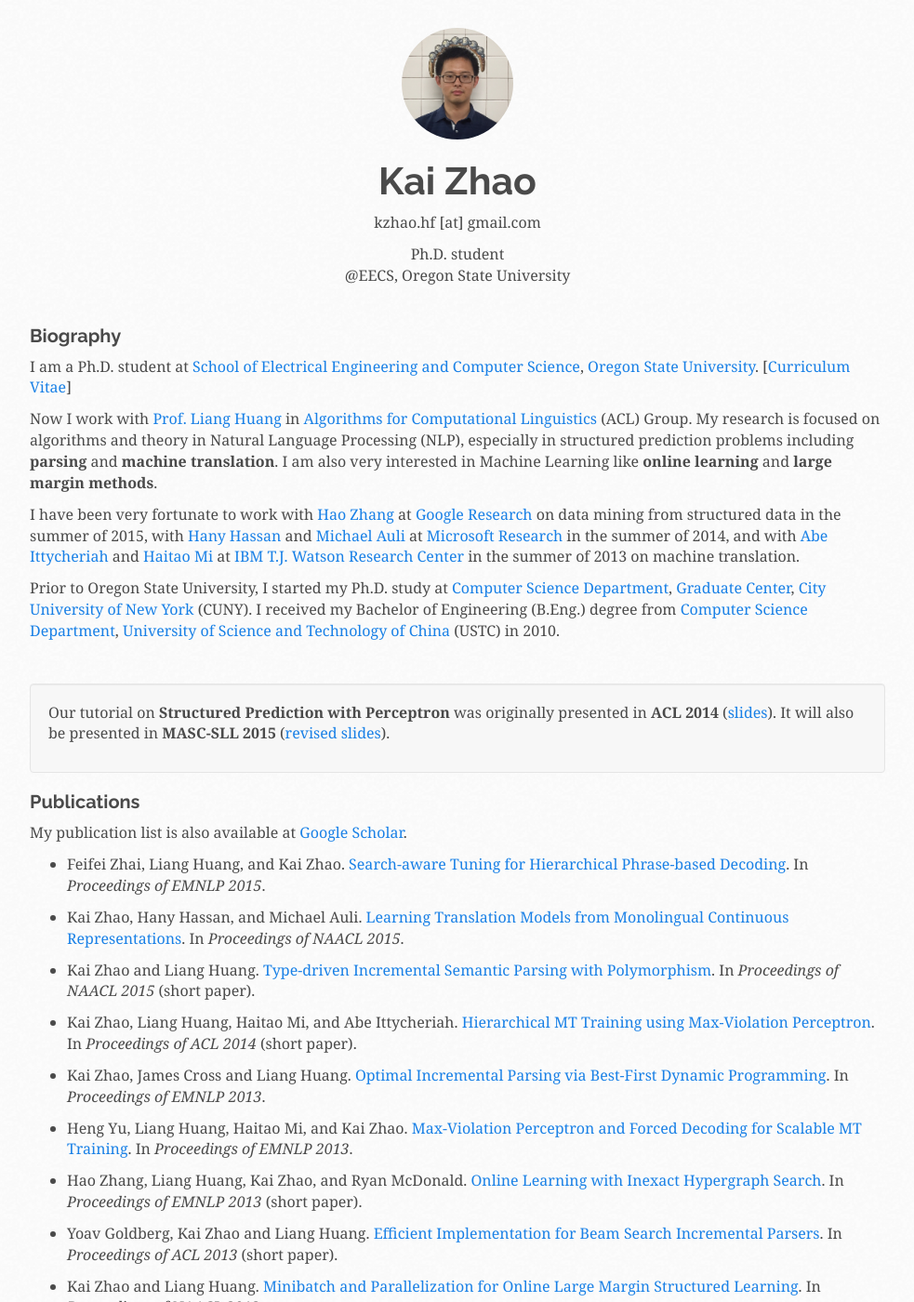
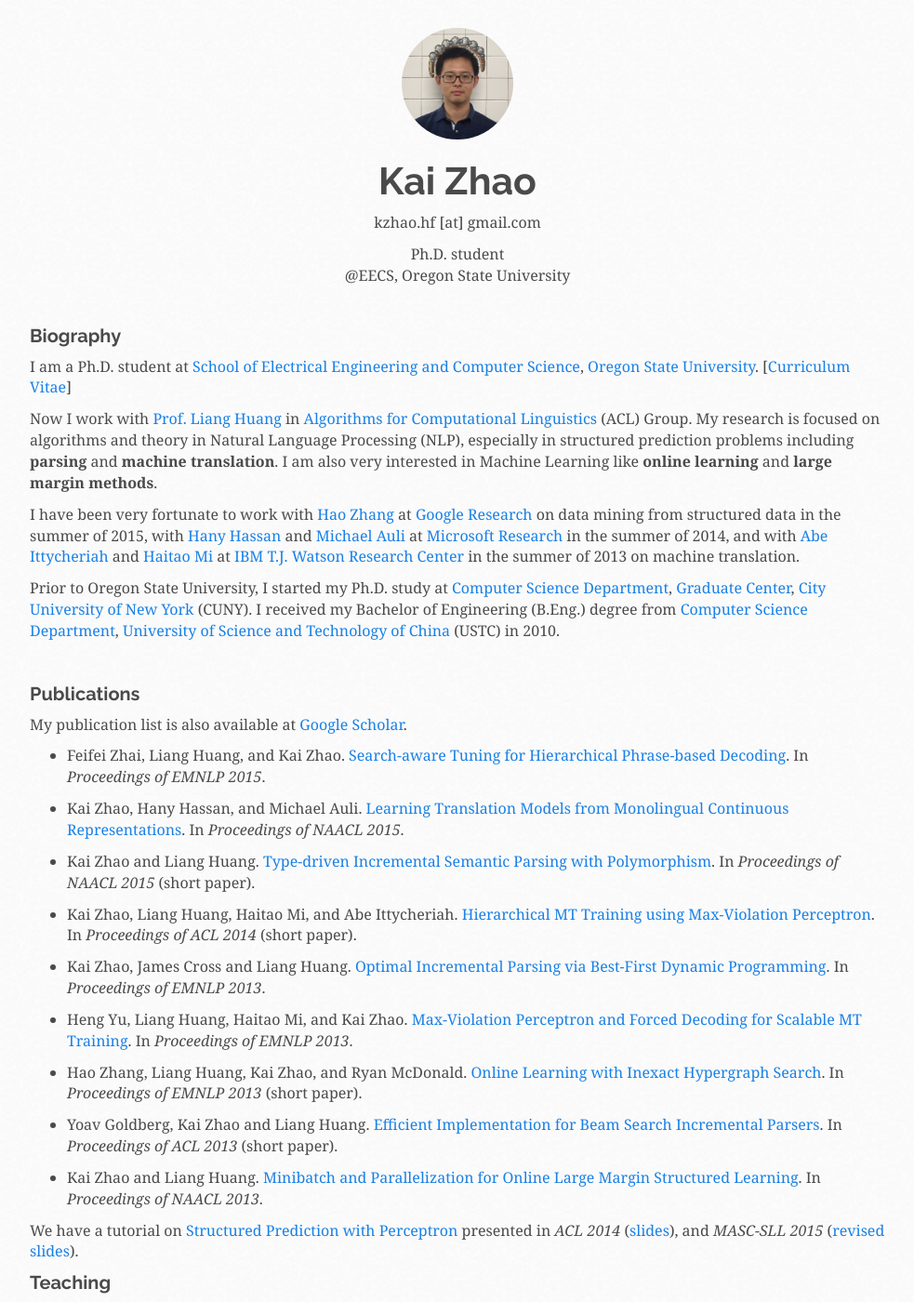
Before and after one commit to kaayy/kaayy.github.io, a Jekyll site: the page built from index.md, in a window 1280 px wide and 1400 px high. Shown: the whole window at 93% size, without its empty margins (148-1131 px from the left). Built offline with Jekyll 4.4.1, drawn with Linux system fonts in a browser that asks for light colours.

Commit message:
move tutorial

```diff
--- a/index.md
+++ b/index.md
@@ -14,11 +14,6 @@ I have been very fortunate to work with [Hao Zhang](http://research.google.com/p
 Prior to Oregon State University, I started my Ph.D. study at [Computer Science Department](http://cs.gc.cuny.edu/), [Graduate Center](http://www.gc.cuny.edu/), [City University of New York](http://www.cuny.edu/index.html) (CUNY). I received my Bachelor of Engineering (B.Eng.) degree from [Computer Science Department](http://cs.ustc.edu.cn/), [University of Science and Technology of China](http://www.ustc.edu.cn/) (USTC) in 2010.
 
 <br />
-
-<div class="well">
-              <p>Our tutorial on <b>Structured Prediction with Perceptron</b> was originally presented in <b>ACL 2014</b> (<a href="http://acl.cs.qc.edu/~lhuang/slides/perc-tutorial.pdf">slides</a>).
-              It will also be presented in <b>MASC-SLL 2015</b> (<a href="files/perc-tutorial-masc.pdf">revised slides</a>). </p>
-</div>
 
 
 #### Publications
@@ -43,6 +38,8 @@ My publication list is also available at [Google Scholar](http://scholar.google.
 
 * Kai Zhao and Liang Huang. [Minibatch and Parallelization for Online Large Margin Structured Learning](http://www.aclweb.org/anthology/N/N13/N13-1038.pdf). In _Proceedings of NAACL 2013_.
 
+
+We have a tutorial on [Structured Prediction with Perceptron](http://www.anthology.aclweb.org/P/P14/P14-6.pdf#page=14) presented in _ACL 2014_ ([slides](http://acl.cs.qc.edu/~lhuang/slides/perc-tutorial.pdf)), and _MASC-SLL 2015_ ([revised slides](files/perc-tutorial-masc.pdf)).
 <br />
 
 #### Teaching
```
